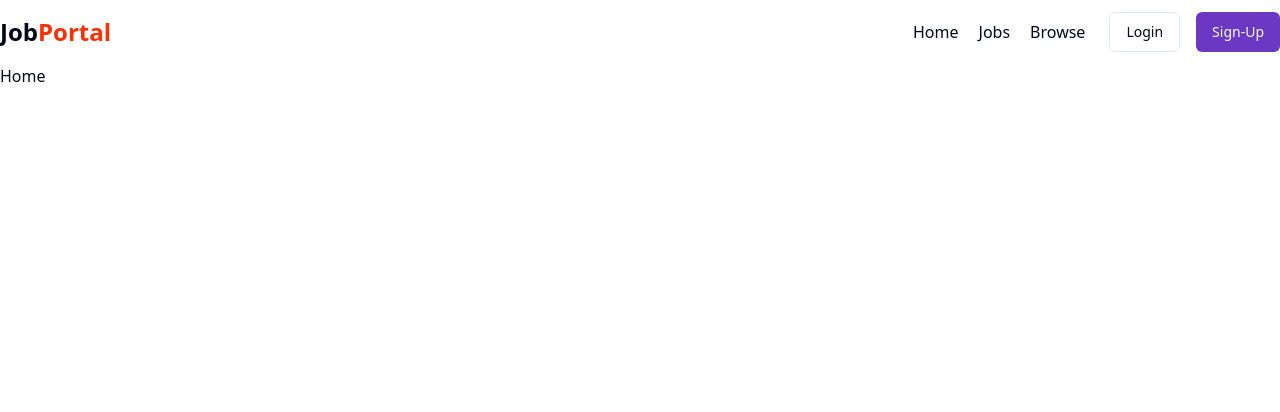
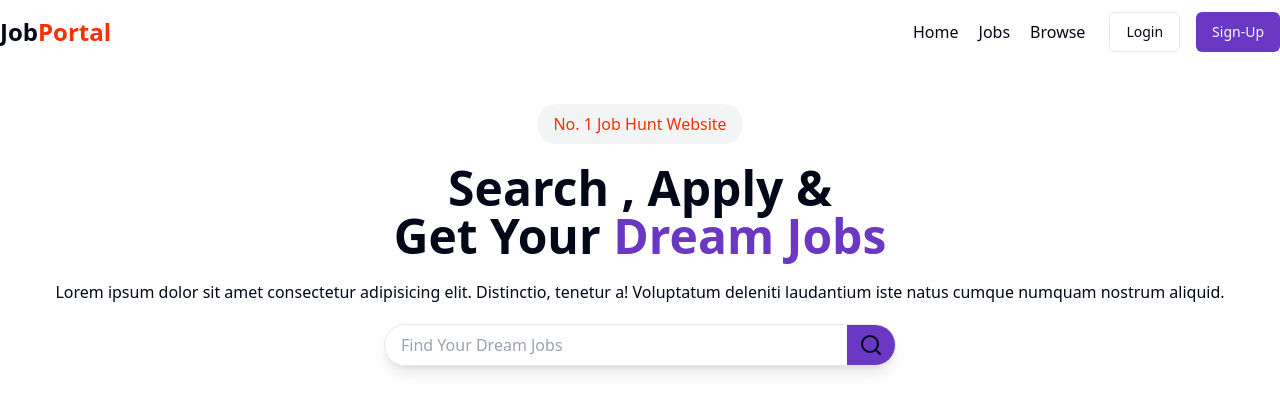
Before and after one commit to iamHarshvardhan10/mern-jobseeking-portal, a React (Vite) app: page / in a window 1280 px wide. Shown: the top 412 px of the page. Built offline with nearby package versions, Linux system fonts and the light colour scheme; no server answers.

Commit message:
create Home herosection page UI

```diff
--- /dev/null
+++ b/src/components/HeroSection.jsx
@@ -0,0 +1,34 @@
+import { Search } from "lucide-react";
+
+const HeroSection = () => {
+  return (
+    <div className="text-center">
+      <div className="flex flex-col gap-5 my-10">
+        <span className="mx-auto px-4 py-2 rounded-full bg-gray-100 text-[#F83002] font-medium">
+          No. 1 Job Hunt Website
+        </span>
+        <h1 className="text-5xl font-bold">
+          Search , Apply & <br />
+          Get Your <span className="text-[#6A38C2]">Dream Jobs</span>
+        </h1>
+        <p>
+          Lorem ipsum dolor sit amet consectetur adipisicing elit. Distinctio,
+          tenetur a! Voluptatum deleniti laudantium iste natus cumque numquam
+          nostrum aliquid.
+        </p>
+        <div className="flex w-[40%] shadow-lg border border-gray-200 pl-4 rounded-full items-center gap-4 mx-auto">
+          <input
+            type="text"
+            placeholder="Find Your Dream Jobs"
+            className="outline-none border-none w-full h-10"
+          />
+          <button className="rounded-r-full bg-[#6A38C2]">
+            <Search className="py-2 px-2 h-10 w-12" />
+          </button>
+        </div>
+      </div>
+    </div>
+  );
+};
+
+export default HeroSection;
--- a/src/components/shared/Home.jsx
+++ b/src/components/shared/Home.jsx
@@ -1,8 +1,11 @@
+import HeroSection from "../HeroSection"
 
 
 const Home = () => {
   return (
-    <div>Home</div>
+    <div>
+      <HeroSection/>
+    </div>
   )
 }
 
```
